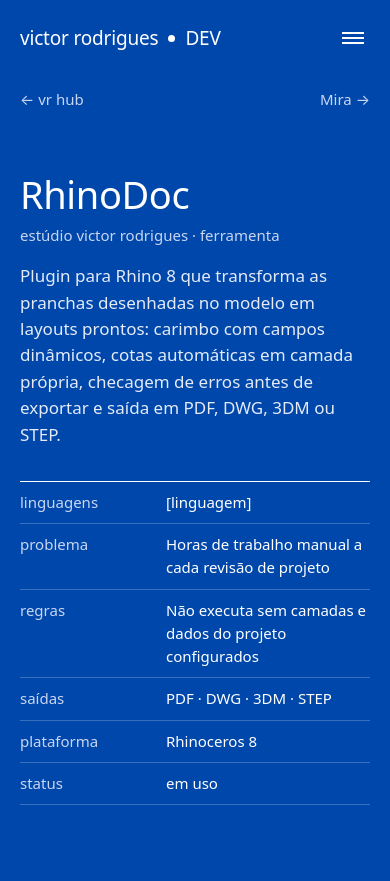
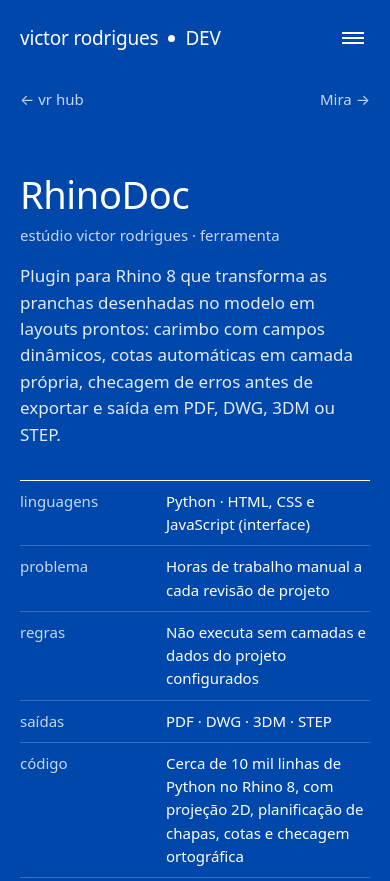
Before and after one commit to rdgvictor/portfolio-dev, an Astro site: page /projetos/rhinodoc in a window 390 px wide. Shown: the top 881 px of the page. Built offline with nearby package versions, Linux system fonts and the light colour scheme; Astro itself is replaced by a stand-in of ours; a web font is replaced by a local one.

Commit message:
Ficha alinhada à base da imagem; linguagens do RhinoDoc e do Mira a partir do código
Co-Authored-By: Claude Opus 5.5 <noreply@anthropic.com>
Claude-Session: https://claude.ai/code/session_01F6iFmptWAyjYJe4Vtkt6GS

```diff
--- a/src/content/projetos/mira.md
+++ b/src/content/projetos/mira.md
@@ -7,7 +7,8 @@ linguagens: "JavaScript · HTML · CSS"
 ficha:
   - { rotulo: problema, valor: Planilha difícil de manter no celular }
   - { rotulo: base, valor: "Mesma arquitetura do vr hub, com login para duas pessoas" }
-  - { rotulo: plataformas, valor: web · Android }
+  - { rotulo: back-end, valor: "API em Cloudflare Pages Functions que lê e grava os dados num repositório privado no GitHub; Worker separado envia o aviso diário de contas" }
+  - { rotulo: plataformas, valor: "web · Android (app instalável, funciona offline)" }
 galeria:
   - { legenda: Contas do mês e vencimentos }
   - { legenda: Cartões com fechamento e parcelas }
--- a/src/content/projetos/rhinodoc.md
+++ b/src/content/projetos/rhinodoc.md
@@ -3,11 +3,12 @@ nome: RhinoDoc
 tipo: plugin para Rhino 8
 status: em uso
 origem: estúdio victor rodrigues · ferramenta
-linguagens: "[linguagem]"
+linguagens: "Python · HTML, CSS e JavaScript (interface)"
 ficha:
   - { rotulo: problema, valor: Horas de trabalho manual a cada revisão de projeto }
   - { rotulo: regras, valor: Não executa sem camadas e dados do projeto configurados }
   - { rotulo: saídas, valor: PDF · DWG · 3DM · STEP }
+  - { rotulo: código, valor: "Cerca de 10 mil linhas de Python no Rhino 8, com projeção 2D, planificação de chapas, cotas e checagem ortográfica" }
   - { rotulo: plataforma, valor: Rhinoceros 8 }
 galeria:
   - { legenda: "Antes: pranchas desenhadas no espaço do modelo" }
--- a/src/pages/projetos/[slug].astro
+++ b/src/pages/projetos/[slug].astro
@@ -24,12 +24,12 @@ const { Content } = await p.render();
       <h1>{d.nome}</h1>
       <span class="eyebrow">{d.origem}</span>
       <div class="lead"><Content /></div>
+      {d.link && <a class="btn" href={d.link} target="_blank" rel="noopener">{d.textoLink || 'Abrir'}</a>}
       <dl class="info">
         {d.linguagens && <div><dt>linguagens</dt><dd>{d.linguagens}</dd></div>}
         {d.ficha.map((f) => <div><dt>{f.rotulo}</dt><dd>{f.valor}</dd></div>)}
         <div><dt>status</dt><dd>{d.status}</dd></div>
       </dl>
-      {d.link && <a class="btn" href={d.link} target="_blank" rel="noopener">{d.textoLink || 'Abrir'}</a>}
     </div>
   </div>
   {d.calculadora && <Calculadora />}
--- a/src/styles/global.css
+++ b/src/styles/global.css
@@ -182,7 +182,9 @@ footer { padding: 96px 48px 36px; color: var(--grey); font-size: 14px; }
 .pnav a:last-child { justify-self: end; }
 .prod { --alto: calc(100svh - var(--head) - 48px - 40px); grid-template-columns: 1fr 1fr; height: var(--alto); min-height: 520px; gap: 56px; }
 .prod .ph { height: 100%; width: 100%; max-height: none; aspect-ratio: auto; }
-.prod .txt { position: static; padding-top: 0; gap: 16px; align-content: start; overflow: auto; height: 100%; }
+.prod .txt { position: static; padding-top: 0; gap: 16px; display: flex; flex-direction: column; overflow: auto; height: 100%; }
+.prod .txt .info { margin-top: auto; }
+.prod .txt .lead { margin-bottom: 8px; }
 .prod h1 { margin-top: -0.12em; font-size: clamp(38px, 4.2vw, 56px); }
 .prod .eyebrow { margin-top: -6px; }
 .prod .lead p { font-size: 17px; margin: 0; }
@@ -194,6 +196,7 @@ footer { padding: 96px 48px 36px; color: var(--grey); font-size: 14px; }
   .prod { height: auto; min-height: 0; grid-template-columns: 1fr; }
   .prod .ph { height: auto; width: 100%; max-width: none; }
   .prod .txt { height: auto; overflow: visible; }
+  .prod .txt .info { margin-top: 8px; }
   .duo { grid-template-columns: 1fr; }
 }
 .card p.langs { font-size: 13px; margin-top: 6px; }
```
